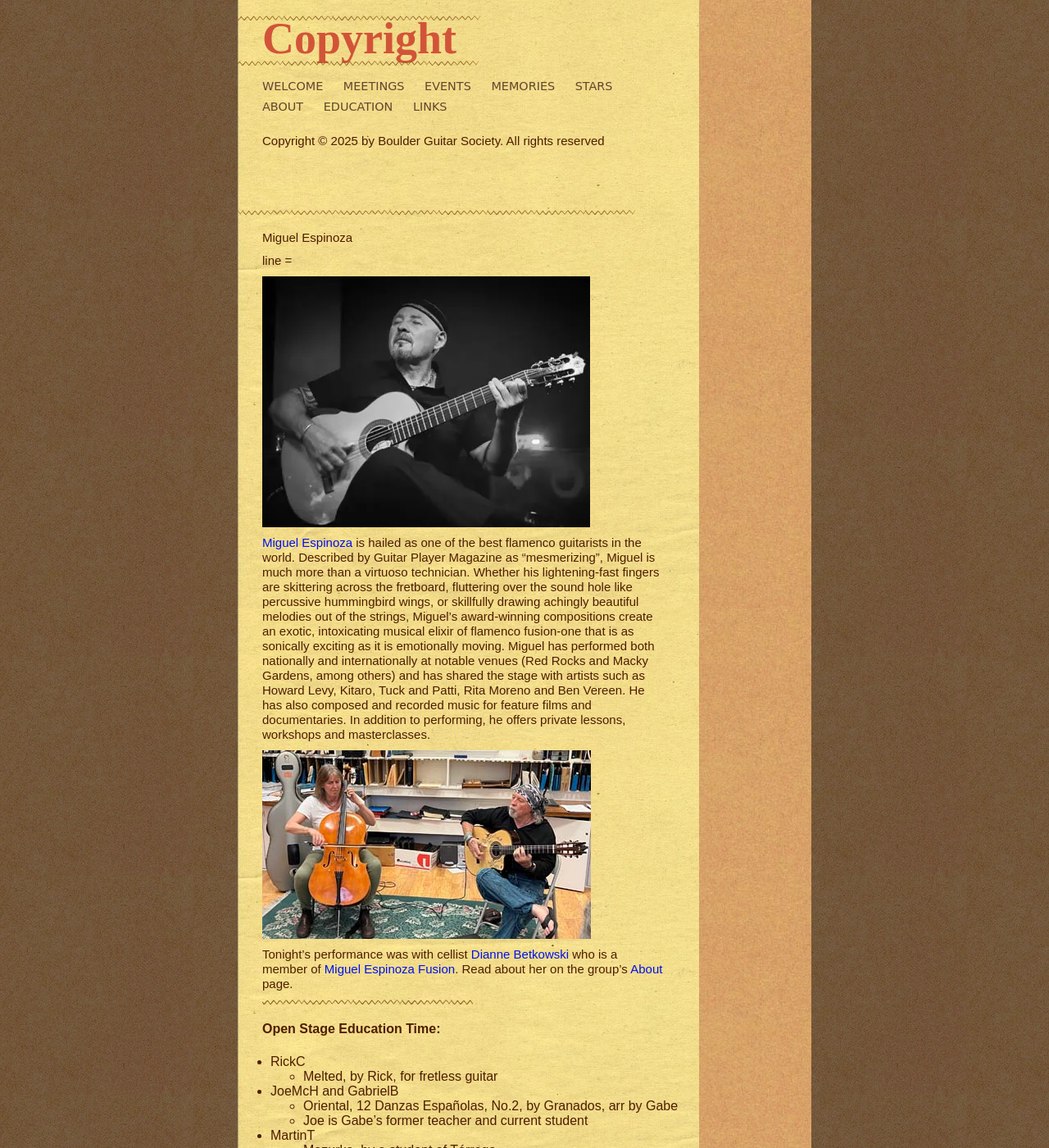
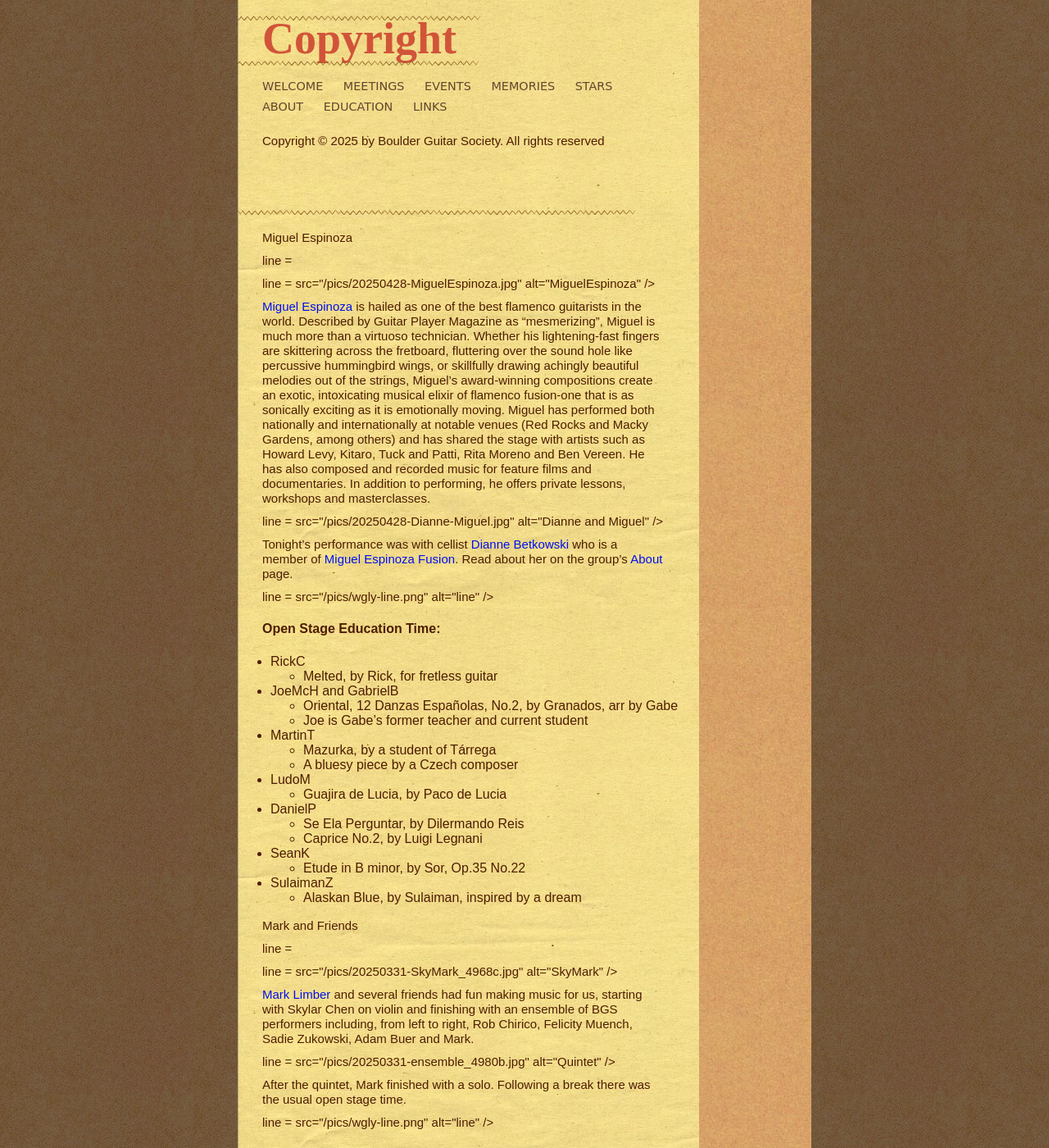
Before and after one commit to boulderguitarsociety/boulderguitarsociety.github.io, a Jekyll site: the page built from Copyright.md, in a window 1280 px wide and 1400 px high. Shown: the whole window at 82% size. Built offline with Jekyll 4.4.1, drawn with Linux system fonts in a browser that asks for light colours; some of the changed text lies outside the part shown.

Commit message:
split on <img

```diff
--- a/_layouts/common.html
+++ b/_layouts/common.html
@@ -28,7 +28,7 @@
 
 {% for post in site.posts limit:4 %}
   <p>{{ post.title }}</p>
-  {% assign lines = post.content | split: "![" %}
+  {% assign lines = post.content | split: "<img" %}
   {% for line in lines %}
     <p>line = {{ line }} </p>
   {% endfor %}
```
